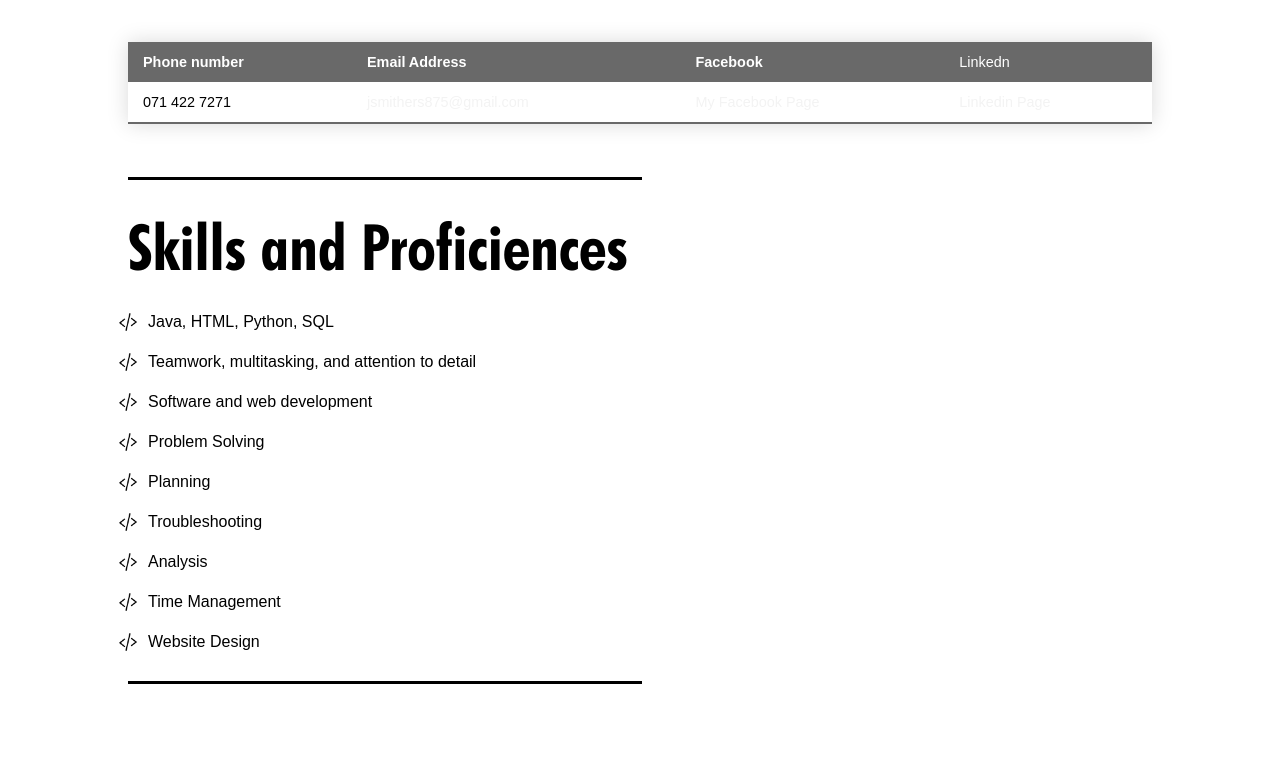
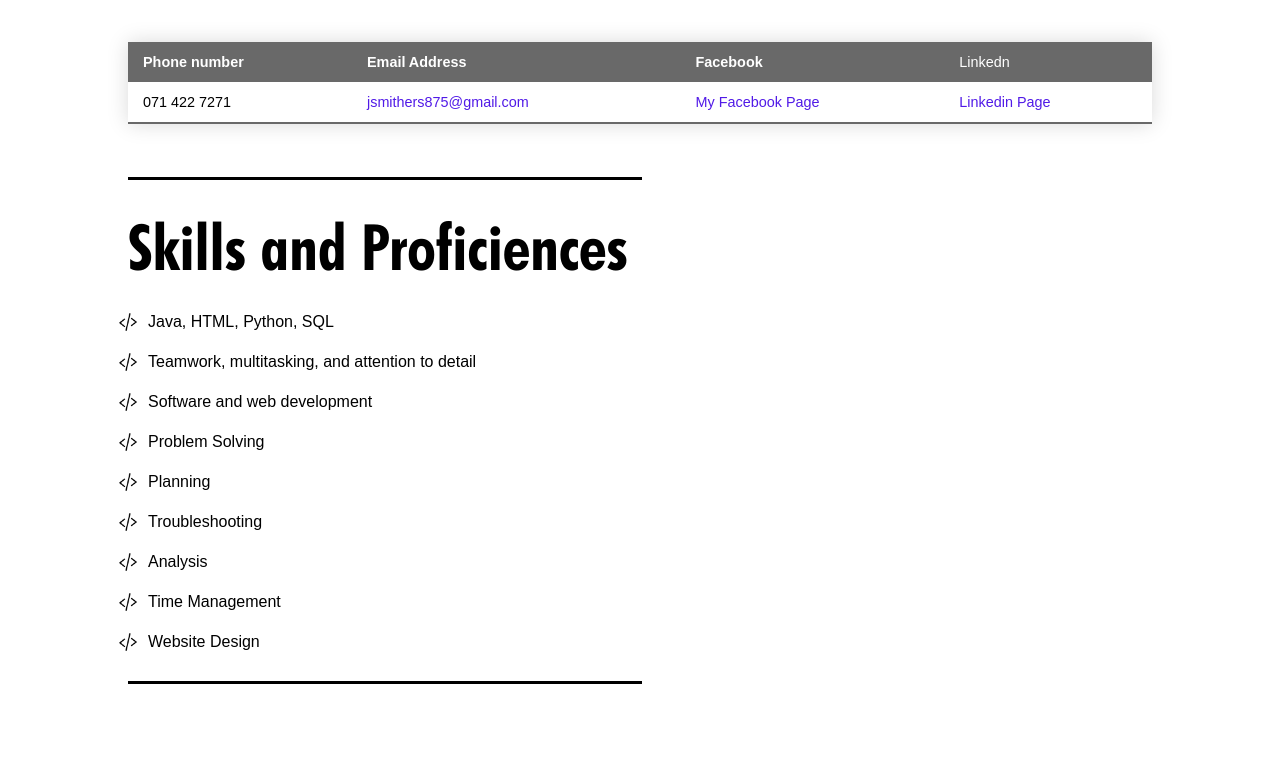
Before and after one commit to JasonSmithers/Jason_Smithers_Resume, a plain HTML site: page index.html in a window 1280 px wide. Shown: the part 862-1620 px from the top of the page. Drawn offline with Linux system fonts and the light colour scheme; a script that the page names is missing.

Commit message:
Update myCSS.css

```diff
--- a/myCSS.css
+++ b/myCSS.css
@@ -272,7 +272,7 @@ button {
 }
 
 a:link {
-    color: rgb(243, 243, 243);
+    color: rgb(81, 26, 231);
     background-color: transparent;
     text-decoration: none;
   }
```
